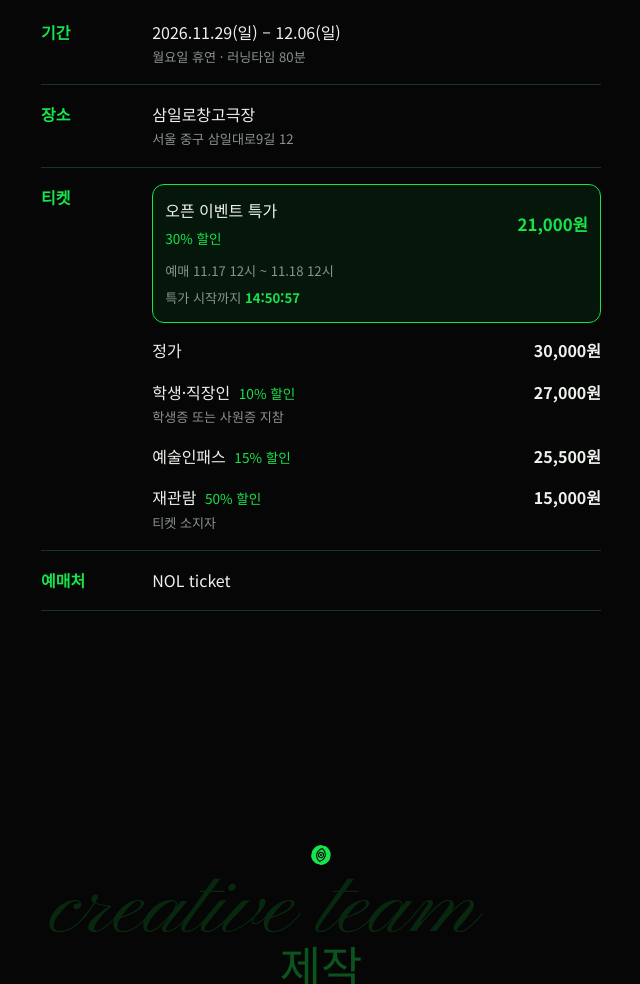
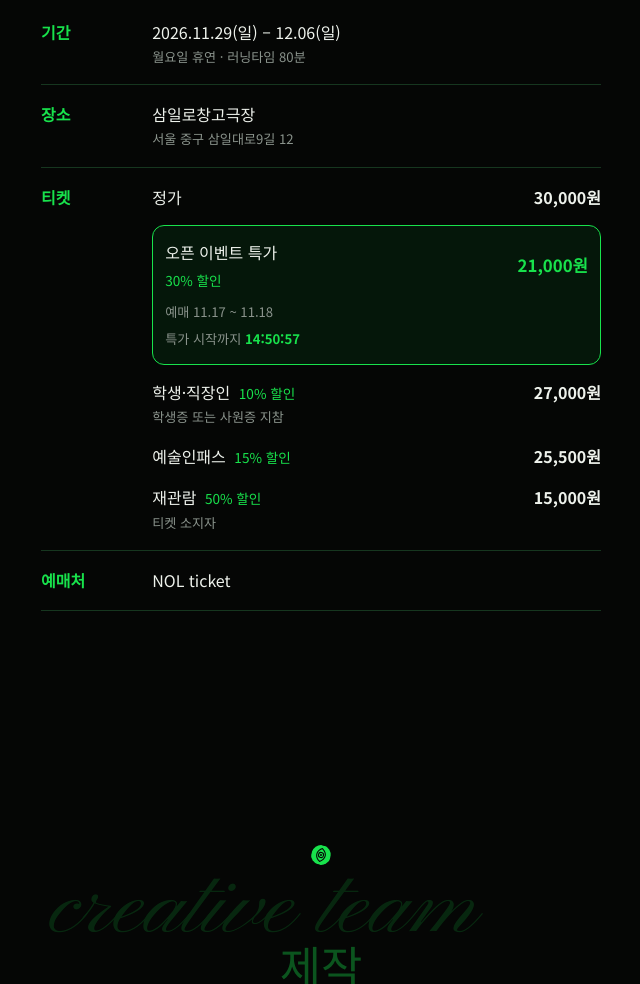
Before and after one commit to sakurijihey/WhatIBelieve, a plain HTML site: page index.html in a window 1280 px wide. Shown: the part 9167-10151 px from the top of the page, without its empty margins (319-959 px from the left). Drawn offline with Linux system fonts and the light colour scheme.

Commit message:
Update event ticket pricing and details

```diff
--- a/index.html
+++ b/index.html
@@ -146,8 +146,8 @@ main{position:relative;z-index:1}
 .info dd small{display:block;color:var(--dim);font-size:.82rem}
 .price{display:flex;justify-content:space-between;gap:12px;font-variant-numeric:tabular-nums}
 .price b{white-space:nowrap}
-.price+.price{margin-top:.9rem}
-.ev{display:block;margin-bottom:.9rem;padding:.8rem .75rem;border:1.5px solid var(--green);border-radius:12px;background:rgba(24,226,76,.08)}
+.price+.price,.ev+.price{margin-top:.9rem}
+.ev{display:block;margin-top:.9rem;padding:.8rem .75rem;border:1.5px solid var(--green);border-radius:12px;background:rgba(24,226,76,.08)}
 .ev-top{display:flex;justify-content:space-between;align-items:center;gap:8px}
 .ev-name{display:flex;flex-direction:column;gap:.15rem}
 .ev-name em{font-style:normal;color:var(--green);font-size:.85rem}
@@ -313,12 +313,12 @@ html,body{margin:0}img{max-width:100%}[hidden]{display:none!important}
         <div><dt>기간</dt><dd>2026.11.29(일) – 12.06(일)<small>월요일 휴연 · 러닝타임 80분</small></dd></div>
         <div><dt>장소</dt><dd>삼일로창고극장<small>서울 중구 삼일대로9길 12</small></dd></div>
         <div><dt>티켓</dt><dd>
+          <span class="price"><span>정가</span><b>30,000원</b></span>
           <span class="ev" id="evt" hidden>
             <span class="ev-top"><span class="ev-name">오픈 이벤트 특가<em>30% 할인</em></span><b>21,000원</b></span>
-            <small class="ev-per">예매 11.17 12시 ~ 11.18 12시</small>
+            <small class="ev-per">예매 11.17 ~ 11.18</small>
             <small class="ev-cd" id="evCd" aria-live="off"></small>
           </span>
-          <span class="price"><span>정가</span><b>30,000원</b></span>
           <span class="price"><span>학생·직장인 <em>10% 할인</em><small>학생증 또는 사원증 지참</small></span><b>27,000원</b></span>
           <span class="price"><span>예술인패스 <em>15% 할인</em></span><b>25,500원</b></span>
           <span class="price"><span>재관람 <em>50% 할인</em><small>티켓 소지자</small></span><b>15,000원</b></span>
```
